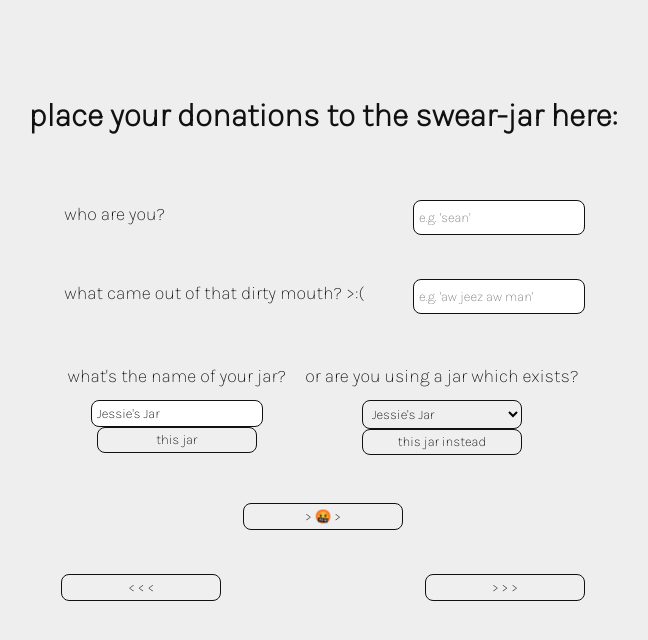
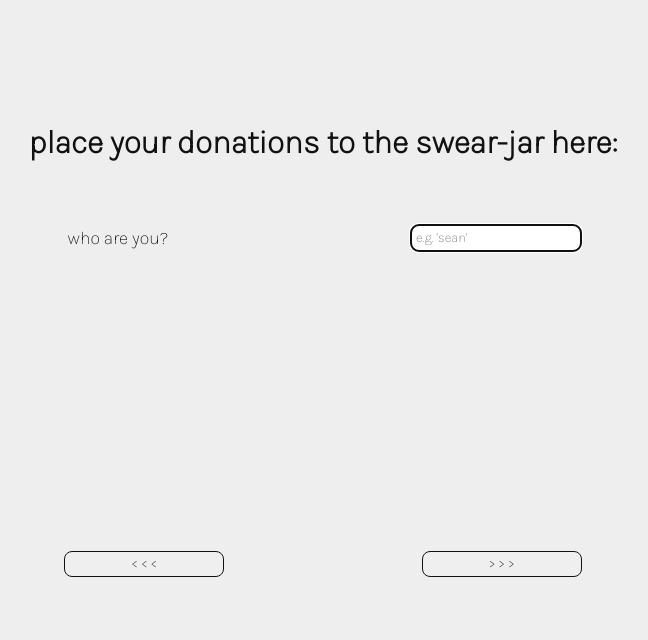
Before and after one commit to seanmizen/swear-jar, a React (Create React App) app: page / in a window 1280 px wide. Shown: the top 640 px of the page, without its empty margins (317-965 px from the left). Built offline with nearby package versions, Linux system fonts and the light colour scheme; a web font is replaced by a local one.

Commit message:
got it to A place

```diff
--- a/src/index.css
+++ b/src/index.css
@@ -70,7 +70,7 @@ h1 {
   flex-direction: column;
   align-items: center;
   justify-content: center;
-}
+  }
 
 form {
   min-width: 26rem;
@@ -128,10 +128,43 @@ input label {
   justify-content: center;
 }
 
-/* hide all input sections until JS decides to displa */
-.input{
+/* hide all input sections until JS decides to display */
+.stage{
   /* display: none; */
+  visibility: hidden;
+  opacity: 0;
+  transition: visibility 100ms linear,opacity 100ms linear;
 }
-.display-on{
+/* .display-on{
   display: flex;
+} */
+
+.name .name-input, .name .nav-buttons{
+  visibility: visible;
+  opacity: 1;
+  transition: visibility 100ms linear,opacity 100ms linear;
 }
+
+.swear .swear-input, .swear .nav-buttons{
+  visibility: visible;
+  opacity: 1;
+  transition: visibility 100ms linear,opacity 100ms linear;
+}
+
+.jar .jar-holder, .jar .nav-buttons{
+  visibility: visible;
+  opacity: 1;
+  transition: visibility 100ms linear,opacity 100ms linear;
+}
+
+.send-swear .swear-input, .send-swear .submit-input{
+  visibility: visible;
+  opacity: 1;
+  transition: visibility 100ms linear,opacity 100ms linear;
+}
+
+.all .stage{
+  visibility: visible;
+  opacity: 1;
+  transition: visibility 100ms linear,opacity 100ms linear;
+}
--- a/src/pages/Home/Home.js
+++ b/src/pages/Home/Home.js
@@ -2,7 +2,6 @@
 import { ThemeToggle } from "../../components";
 import { ThemeContext } from "../../Theme";
 import React, { useState, useContext, useEffect, useRef } from "react";
-import { ReactDOM } from "react";
 
 const exampleSwears = [
   "bollock-chops",
@@ -37,7 +36,7 @@ if (initialJarName !== "") {
 
 // Input stages used to display ONLY the fields we want at a time
 // "send swear" will be the default once a user has set themselves up - then it's a "swear + send button" situ
-const inputStages = ["name", "swear", "jar", "send swear", "all"];
+const inputStages = ["name", "swear", "jar", "send-swear", "all"];
 
 function Home() {
   const { mode, toggleMode } = useContext(ThemeContext);
@@ -55,28 +54,27 @@ function Home() {
   useEffect(() => {
     if (formRef === null) return;
 
-    const allInputDivs = formRef.current.getElementsByClassName("input");
-    for (let div in allInputDivs) {
-      // div.classList.remove("display-on");
-    }
-    console.log("allInputDivs", allInputDivs);
-
-    // allInputDivs.classList.remove("test");
+    formRef.current.removeAttribute("class");
+    formRef.current.classList.add(inputStages[inputStageID]);
+    console.log(inputStageID, inputStages[inputStageID]);
 
     switch (inputStages[inputStageID % inputStages.length]) {
       case "name":
-        // formRef.current
-        //   .getElementsByClassName("name-input")
-        //   .classList.add("display-on");
-        // formRef.current
-        //   .getElementsByClassName("nav-buttons")
-        //   .classList.add("display-on");
+        // name-input
+        document.getElementById("name-input").focus();
         break;
       case "swear":
+        // swear-input
+        document.getElementById("swear-input").focus();
+        console.log(document.getElementById("swear-input"));
         break;
       case "jar":
+        // jar-select
+        document.getElementById("jar-select").focus();
         break;
-      case "send swear":
+      case "send-swear":
+        // submit-button
+        document.getElementById("submit-button").focus();
         break;
       default:
       //
@@ -95,24 +93,30 @@ function Home() {
     return;
   };
 
-  const onInputKeyPress = (e) => {
+  const onInputKeyDown = (e) => {
     // handle enters and tabs to move on
     // if key === tab or enter, increment
     // if key === shift+tab, de-increment
-    if (false) {
+    e.preventDefault();
+    if (e.shiftKey && (e.keyCode === 13 || e.keyCode === 9)) {
+      incrementStage(-1);
+    }
+    if (e.keyCode === 13 || e.keyCode === 9) {
+      console.log("pressed!");
       incrementStage(1);
     }
   };
 
-  const jarSelectButton = () => {
-    //
+  const jarSelectButton = (e) => {
+    console.log(e);
+    incrementStage(1);
   };
-  const newJarButton = () => {
-    //
+  const newJarButton = (e) => {
+    console.log(e);
+    incrementStage(1);
   };
 
   const incrementStage = (byThisAmount) => {
-    console.log("hmm");
     setInputStageID((inputStageID + byThisAmount) % inputStages.length);
   };
 
@@ -121,10 +125,12 @@ function Home() {
       <h1 alt="we swear a little too much">
         place your donations to the swear-jar here:
       </h1>
-      <form ref={formRef} onSubmit={onSubmit}>
-        <div className="input name-input">
+      {/* form className will be used to cycle stages */}
+      <form className="name" ref={formRef} onSubmit={onSubmit}>
+        <div className="stage name-input">
           <label>who are you?</label>
           <input
+            onKeyDown={(e) => onInputKeyDown(e)}
             id="name-input"
             type="text"
             name="name-input"
@@ -135,9 +141,10 @@ function Home() {
             }}
           />
         </div>
-        <div className="input swear-input">
+        <div className="stage swear-input">
           <label>what came out of that dirty mouth? &gt;:(</label>
           <input
+            onKeyDown={(e) => onInputKeyDown(e)}
             id="swear-input"
             type="text"
             name="swear-input"
@@ -148,7 +155,7 @@ function Home() {
             }}
           ></input>
         </div>
-        <div className="input jar-holder">
+        <div className="stage jar-holder">
           <div className="jar-input">
             <label>what's the name of your jar?</label>
             <input
@@ -157,6 +164,11 @@ function Home() {
               name="jar-input"
               placeholder={"e.g. 'Sean and Jessie's jar'"}
               value={jarName}
+              onKeyDown={(e) => {
+                if (e.shiftKey && e.keyCode === 9) {
+                  incrementStage(-1);
+                }
+              }}
               onChange={(e) => {
                 setJarName(e.target.value);
               }}
@@ -189,27 +201,23 @@ function Home() {
             </button>
           </div>
         </div>
-        <div className="input submit-input">
+        <div className="stage submit-input">
           <button name="submit-button" id="submit-button" type="submit">
             &gt; 🤬 &gt;
           </button>
         </div>
-        <div className="input nav-buttons">
+        <div className="stage nav-buttons">
           <button
             name="last-button"
             id="last-button"
-            onClick={() =>
-              setInputStageID((inputStageID - 1) % inputStages.length)
-            }
+            onClick={() => incrementStage(-1)}
           >
             &lt; &lt; &lt;
           </button>
           <button
             name="next-button"
             id="next-button"
-            onClick={() =>
-              setInputStageID((inputStageID - 1) % inputStages.length)
-            }
+            onClick={() => incrementStage(1)}
           >
             &gt; &gt; &gt;
           </button>
```
